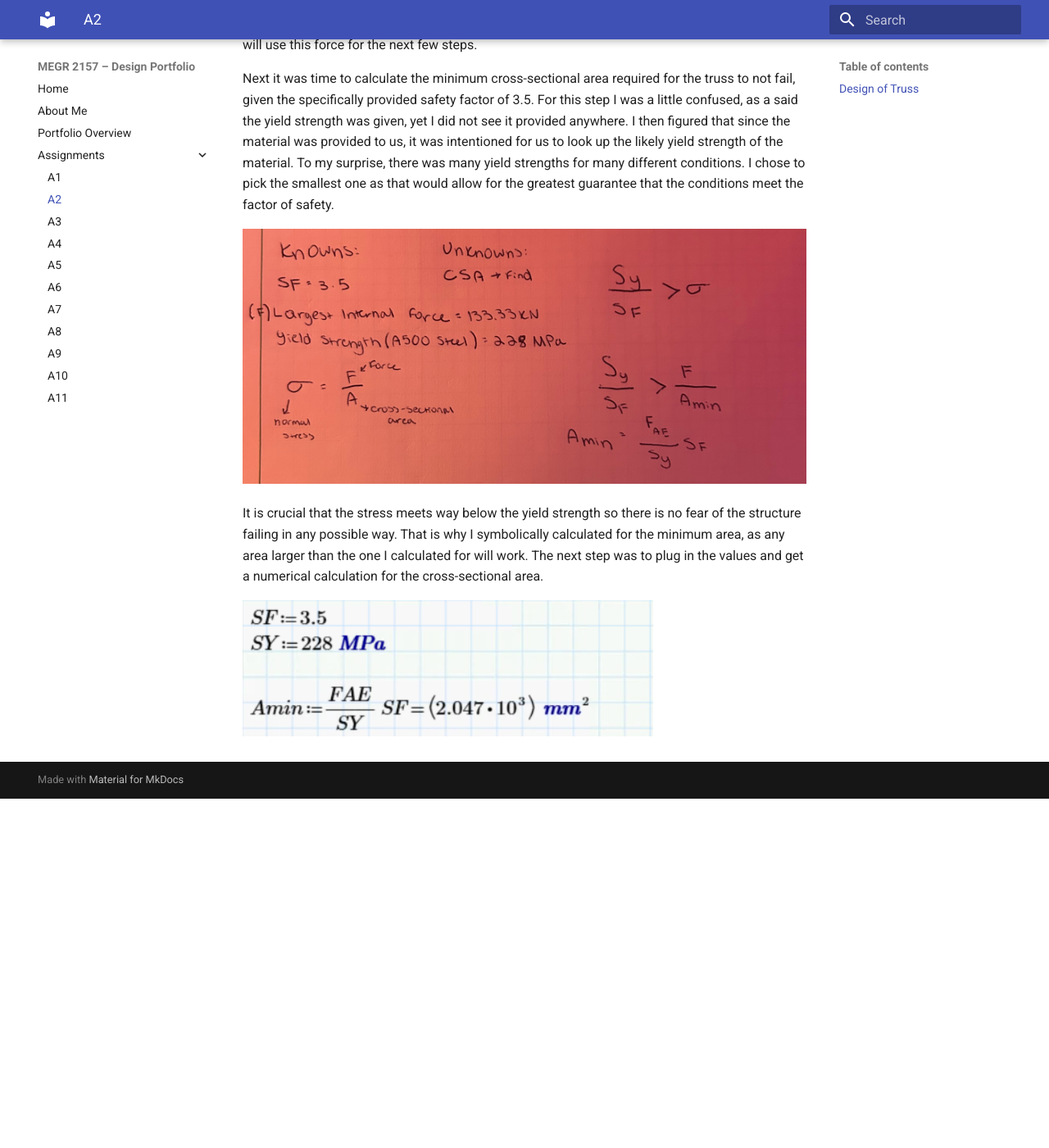
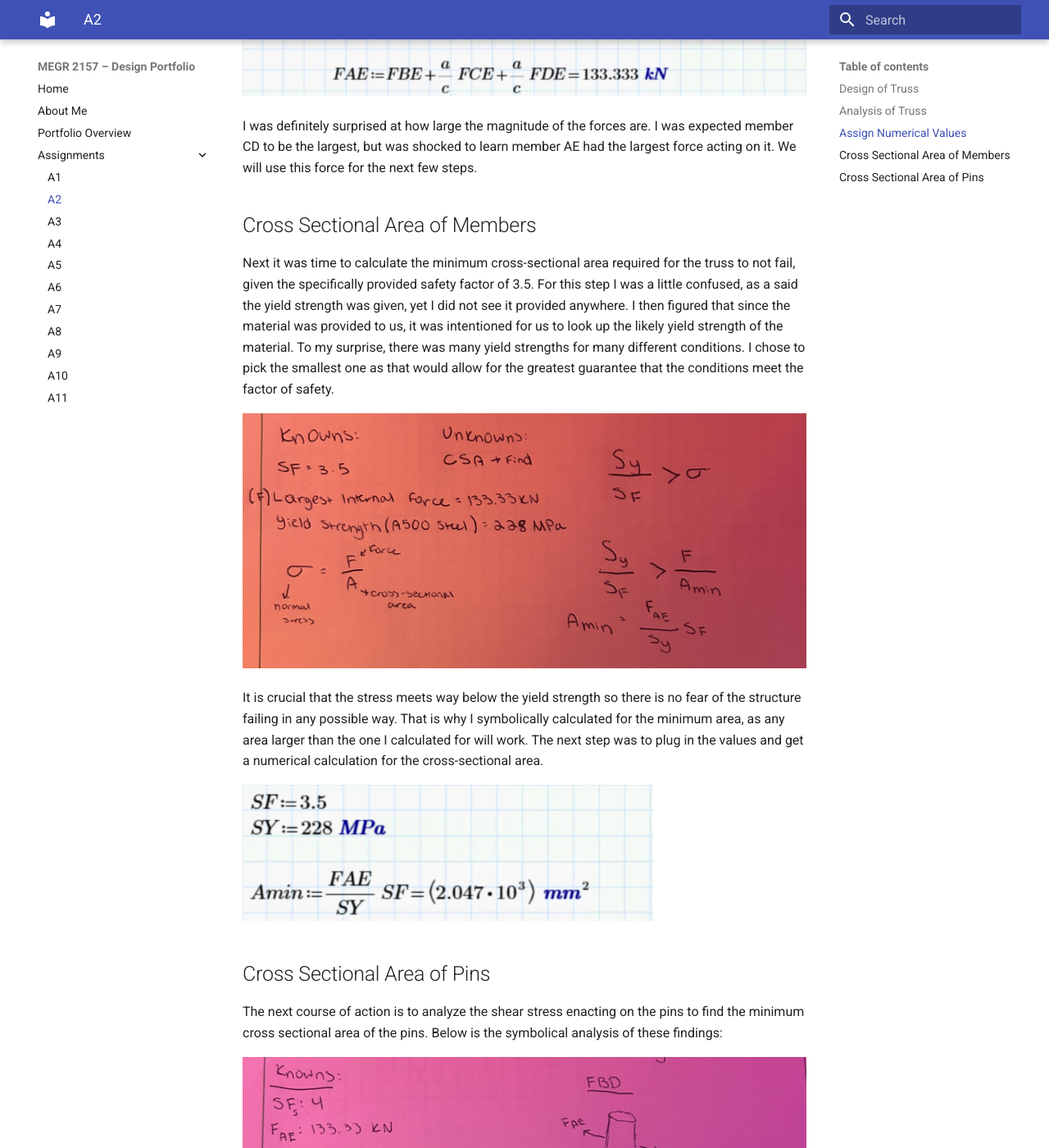
Before and after one commit to bspinne2/megr2157-portfolio, an MkDocs documentation site: the page built from docs/assignments/A02/index.md, in a window 1280 px wide and 1400 px high, scrolled down 3152 px. Shown: the whole window at 82% size. Built offline with MkDocs 1.6.1 and Material for MkDocs 9.7.7, drawn with Linux system fonts in a browser that asks for light colours; before the commit the page ends 4126 px from its top, so only the background shows below that; some of the changed text lies outside the part shown.

Commit message:
Update index.md

```diff
--- a/docs/assignments/A02/index.md
+++ b/docs/assignments/A02/index.md
@@ -8,6 +8,8 @@ When looking at the requirements and objective for this assignment, I knew it wo
 
 ![Image 1 Description](IMG_2881.jpeg)
 
+## Analysis of Truss
+
 This setup fits the joints and members rule and seems to follow all the criteria well. Now that this was setup, it was time to separate the truss into each individual joint and the internal forces acting on them. The first step was to not worry about plugging in values, and keep each of the forces as variables. My procedure can be observed in the images below:
 
 ![Image 2 Description](IMG_2882.jpeg)
@@ -16,11 +18,15 @@ This setup fits the joints and members rule and seems to follow all the criteria
 
 I most definitely ran into some issues that took up some time to debunk during this step. The first joint was the most difficult to analyze as I had to think through how each of the forces were acting on each other. However, with each joint I completed, I recognized a pattern with the trigonometry and how the forces related to one another. This allowed me to go a little quicker when solving for the equations of the other internal forces.
 
+## Assign Numerical Values
+
 Next it was time to numerically solve each of the numerical forces. While I could accomplish this using on paper substitution, I opted to use PTC MathCAD to simplify the calculations. I first provided the givens, then I used those values to substitute into the variables I created.
 
 ![Screenshot Description](Screenshot%202026-09-02%20220932.png)
 
 I was definitely surprised at how large the magnitude of the forces are. I was expected member CD to be the largest, but was shocked to learn member AE had the largest force acting on it. We will use this force for the next few steps.
+
+## Cross Sectional Area of Members
 
 Next it was time to calculate the minimum cross-sectional area required for the truss to not fail, given the specifically provided safety factor of 3.5. For this step I was a little confused, as a said the yield strength was given, yet I did not see it provided anywhere. I then figured that since the material was provided to us, it was intentioned for us to look up the likely yield strength of the material. To my surprise, there was many yield strengths for many different conditions. I chose to pick the smallest one as that would allow for the greatest guarantee that the conditions meet the factor of safety.
 
@@ -29,3 +35,9 @@ Next it was time to calculate the minimum cross-sectional area required for the
 It is crucial that the stress meets way below the yield strength so there is no fear of the structure failing in any possible way. That is why I symbolically calculated for the minimum area, as any area larger than the one I calculated for will work. The next step was to plug in the values and get a numerical calculation for the cross-sectional area.
 
 ![Screenshot Description](Screenshot%202026-09-02%20224800.png)
+
+## Cross Sectional Area of Pins
+
+The next course of action is to analyze the shear stress enacting on the pins to find the minimum cross sectional area of the pins. Below is the symbolical analysis of these findings:
+
+![Image 6 Description](IMG_2886.jpeg)
```
